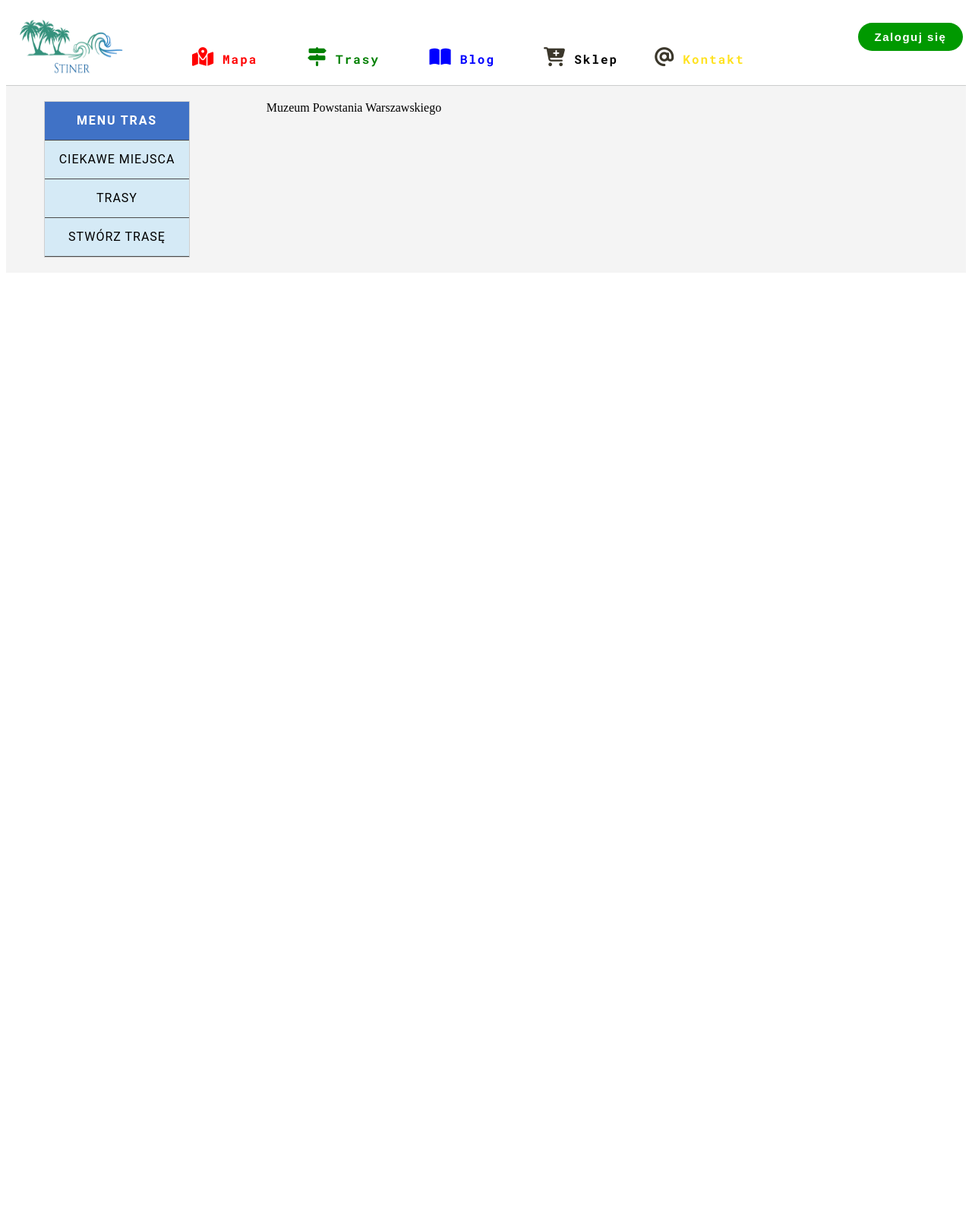
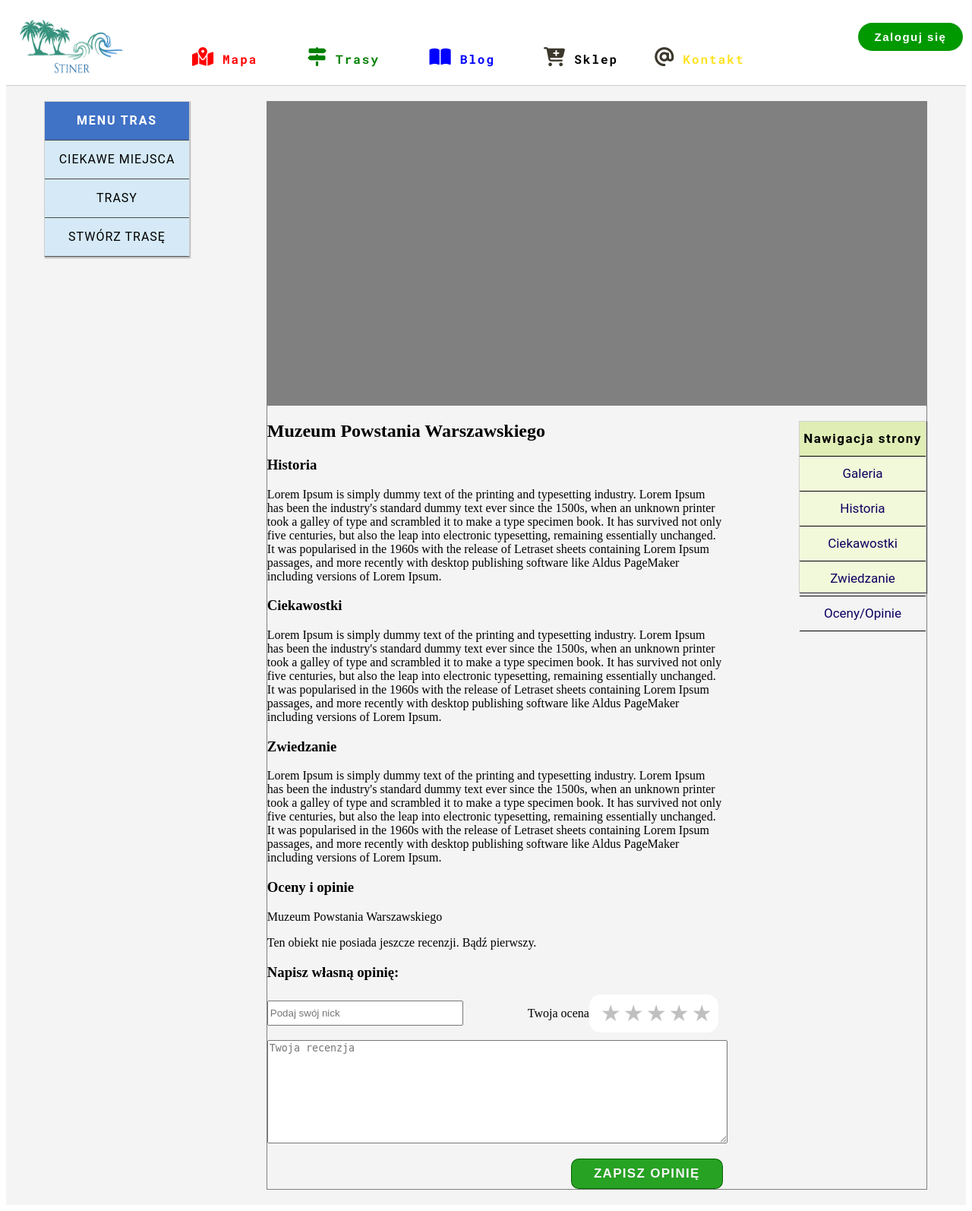
Before and after one commit to SebastianJadczak/stiner_django, a Django app: page /trails/point/20/ in a window 1280 px wide. Shown: the whole page at 76% size. Before the commit the page ends 339 px from the top, so only its background shows below. Run offline with Django 3.2, Linux system fonts and the light colour scheme; data comes from the database, SQL or seed files in the repository; both versions use the stored data as it was after the commit; parts of the project's set-up code (start-up, migrations or seed data) failed here and were passed over; some libraries are stand-ins or nearby versions.

Commit message:
dodanie sekcji oceny do punktu

```diff
--- a/blog/models.py
+++ b/blog/models.py
@@ -14,6 +14,7 @@ class Post(models.Model):
     slug = models.SlugField(max_length=250)
     image = models.ImageField(upload_to='media/img/%Y/%m%d')
     body = models.TextField()
+    short_description = models.CharField(max_length=60)
     publish = models.DateTimeField(default=timezone.now)
     created = models.DateTimeField(auto_now_add=True)
     status = models.CharField(max_length=10, choices=STATUT_CHOICES, default='draft')
--- /dev/null
+++ b/map/static/css/style_point.css
@@ -0,0 +1,136 @@
+
+div.point_detail{
+
+}
+div.point_detail div.gallery{
+    width:100%;
+    height:50vh;
+    background-color: grey;
+}
+div.point_detail div.content{
+    display: flex;
+}
+div.point_detail div.content div.text{
+    width:70%;
+}
+div.point_detail div.content div.menu{
+    background-color: rgba(238, 255, 181, 0.42);
+    height: 28vh;
+    width:270px;
+    border:0.5px solid #cfcfcf;
+    box-shadow: 1px 1px 1px #4b4b4b;
+    margin: 20px 0 0 100px;
+}
+
+div.point_detail div.content div.menu ul{
+    padding:0;
+    margin:0;
+    text-align: center;
+    font-family: "Roboto", "DejaVu Sans", "Bitstream Vera Sans", Verdana, Arial, sans-serif;
+}
+
+div.point_detail div.content div.menu ul li{
+    list-style: none;
+     font-size: 17px;
+    height:45px;
+    line-height: 45px;
+    border-bottom: 1px solid black;
+}
+div.point_detail div.content div.menu ul li:hover{
+     background-color: rgba(238, 255, 181, 0.87);
+}
+
+
+div.point_detail div.content div.menu ul li a{
+    color: #0c0060;
+    text-decoration: none;
+    display: block;
+}
+div.point_detail div.content div.menu ul li#menu{
+    border-bottom: 0.5px solid black;
+    background-color: rgba(217, 233, 165, 0.7);
+    font-weight: bold;
+    letter-spacing: 1.5px;
+}
+
+/*Style do gwiazdek -> Opinie*/
+
+div.top_form{
+    display: flex;
+    flex-direction: row;
+    margin-bottom: 10px;
+}
+div.top_form input.nick{
+    height:27px;
+    margin-top: 8px;
+    width:250px
+}
+
+div.top_form p#yours_stars{
+    margin-left: 85px;
+}
+
+.stars {
+  background: #ffffff;
+  height: 30px;
+  width: 150px;
+  padding: 10px;
+  border-radius: 15px;
+  display: flex;
+  justify-content: center;
+  align-items: center;
+  flex-direction: row-reverse;
+}
+
+.stars input{
+  position: absolute;
+  left: -99999px;
+}
+
+.stars label {
+  width: 20px;
+  height: 30px;
+  padding: 5px;
+  color: transparent;
+}
+
+.stars label::before {
+  content: '★';
+  color: #c0c0c0;
+  font-size: 30px;
+  line-height: 30px;
+  margin-right: -100%;
+}
+
+.stars label:hover::before,
+.stars label:hover ~ label::before,
+.stars input:checked ~ label::before {
+  color: #ffa500;
+}
+
+
+form div.bottom_form{
+    display: flex;
+    flex-direction: column;
+    text-align: right;
+    width: 600px;
+}
+
+form div.bottom_form textarea{
+    width:600px;
+    height:130px;
+}
+
+form div.bottom_form button{
+    margin: 20px 0 0 auto;
+    width:200px;
+    height:40px;
+    background-color: rgba(5, 148, 0, 0.86);
+    border-radius: 10px;
+    border:0.5px solid rgba(4, 96, 0, 0.96);
+    color: whitesmoke;
+    font-size: 17px;
+    font-weight: bold;
+    letter-spacing: 1.3px;
+    text-transform: uppercase;
+}
--- a/map/static/css/style_trail.css
+++ b/map/static/css/style_trail.css
@@ -12,6 +12,7 @@ div.trail div.menu_trail ul{
     padding: 0;
     margin:0;
     border:1px solid #cfcfcf;
+    box-shadow: 1px 1px 1px #bababa;
 }
 
 div.trail div.menu_trail ul li{
--- a/trails/templates/base_trail.html
+++ b/trails/templates/base_trail.html
@@ -10,6 +10,7 @@
      <link href="https://fonts.googleapis.com/css2?family=Roboto+Mono:wght@400;700&display=swap" rel="stylesheet">
     <link rel="stylesheet" href="{% static 'css/style.css' %}">
     <link rel="stylesheet" href="{% static 'css/style_trail.css' %}">
+    <link rel="stylesheet" href="{% static 'css/style_point.css' %}">
 </head>
 <body>
 <div id="top">
--- a/trails/templates/points/point/point_detail.html
+++ b/trails/templates/points/point/point_detail.html
@@ -2,7 +2,95 @@
 
 {% block content %}
    <div class="point_detail">
-    {{object.name}}
-    {{object.description}}
+       <div class="gallery">
+
+       </div>
+       <div class="content">
+           <div class="text">
+               <h2>{{object.name}}</h2>
+               <div class="history">
+                   <h3>Historia</h3>
+                   <p>
+                       Lorem Ipsum is simply dummy text of the printing and typesetting industry.
+                       Lorem Ipsum has been the industry's standard dummy text ever since the 1500s,
+                       when an unknown printer took a galley of type and scrambled it to make a type
+                       specimen book. It has survived not only five centuries, but also the leap into
+                       electronic typesetting, remaining essentially unchanged. It was popularised in the
+                       1960s with the release of Letraset sheets containing Lorem Ipsum passages, and more
+                       recently with desktop publishing software like Aldus PageMaker including versions of
+                       Lorem Ipsum.
+                   </p>
+               </div>
+               <div class="curiosities">
+                   <h3>Ciekawostki</h3>
+                    <p>
+                       Lorem Ipsum is simply dummy text of the printing and typesetting industry.
+                       Lorem Ipsum has been the industry's standard dummy text ever since the 1500s,
+                       when an unknown printer took a galley of type and scrambled it to make a type
+                       specimen book. It has survived not only five centuries, but also the leap into
+                       electronic typesetting, remaining essentially unchanged. It was popularised in the
+                       1960s with the release of Letraset sheets containing Lorem Ipsum passages, and more
+                       recently with desktop publishing software like Aldus PageMaker including versions of
+                       Lorem Ipsum.
+                   </p>
+               </div>
+               <div class="visiting">
+                   <h3>Zwiedzanie</h3>
+                    <p>
+                       Lorem Ipsum is simply dummy text of the printing and typesetting industry.
+                       Lorem Ipsum has been the industry's standard dummy text ever since the 1500s,
+                       when an unknown printer took a galley of type and scrambled it to make a type
+                       specimen book. It has survived not only five centuries, but also the leap into
+                       electronic typesetting, remaining essentially unchanged. It was popularised in the
+                       1960s with the release of Letraset sheets containing Lorem Ipsum passages, and more
+                       recently with desktop publishing software like Aldus PageMaker including versions of
+                       Lorem Ipsum.
+                   </p>
+               </div>
+               <div class="taings">
+                   <h3>Oceny i opinie</h3>
+                    <p>
+                      {{object.name}}
+                   </p>
+<!--                   Opinie -->
+<!--                   Jeśli brak opinie to...-->
+                   <p>Ten obiekt nie posiada jeszcze recenzji. Bądź pierwszy.</p>
+                   <h3>Napisz własną opinię:</h3>
+                   <form action="" method="get">
+                       <div class="top_form">
+                           <input type="text" class="nick" placeholder="Podaj swój nick">
+                           <p id="yours_stars">Twoja ocena</p>
+                           <div class="stars">
+                                <input type="radio" id="star5" name="star" value="5">
+                                <label for="star5"> Five Stars </label>
+                                <input type="radio" id="star4" name="star" value="4">
+                                <label for="star4"> Four Stars </label>
+                                <input type="radio" id="star3" name="star" value="3">
+                                <label for="star3"> Three Stars </label>
+                                <input type="radio" id="star2" name="star" value="2">
+                                <label for="star2"> Two Stars </label>
+                                <input type="radio" id="star1" name="star" value="1">
+                                <label for="star1"> One Star </label>
+                          </div>
+                       </div>
+                       <div class="bottom_form">
+                           <textarea name="" id="" placeholder="Twoja recenzja"></textarea>
+                           <button>Zapisz Opinię</button>
+                       </div>
+                   </form>
+               </div>
+           </div>
+           <div class="menu">
+               <ul>
+                   <li id="menu">Nawigacja strony</li>
+                   <li><a href="#">Galeria</a></li>
+                   <li><a href="#">Historia</a></li>
+                   <li><a href="#">Ciekawostki</a></li>
+                   <li><a href="#">Zwiedzanie</a></li>
+                   <li><a href="#">Oceny/Opinie</a></li>
+               </ul>
+           </div>
+       </div>
+
     </div>
 {% endblock %}
```
Also changed, not shown: blog/migrations/0002_post_short_description.py (added), db.sqlite3.
